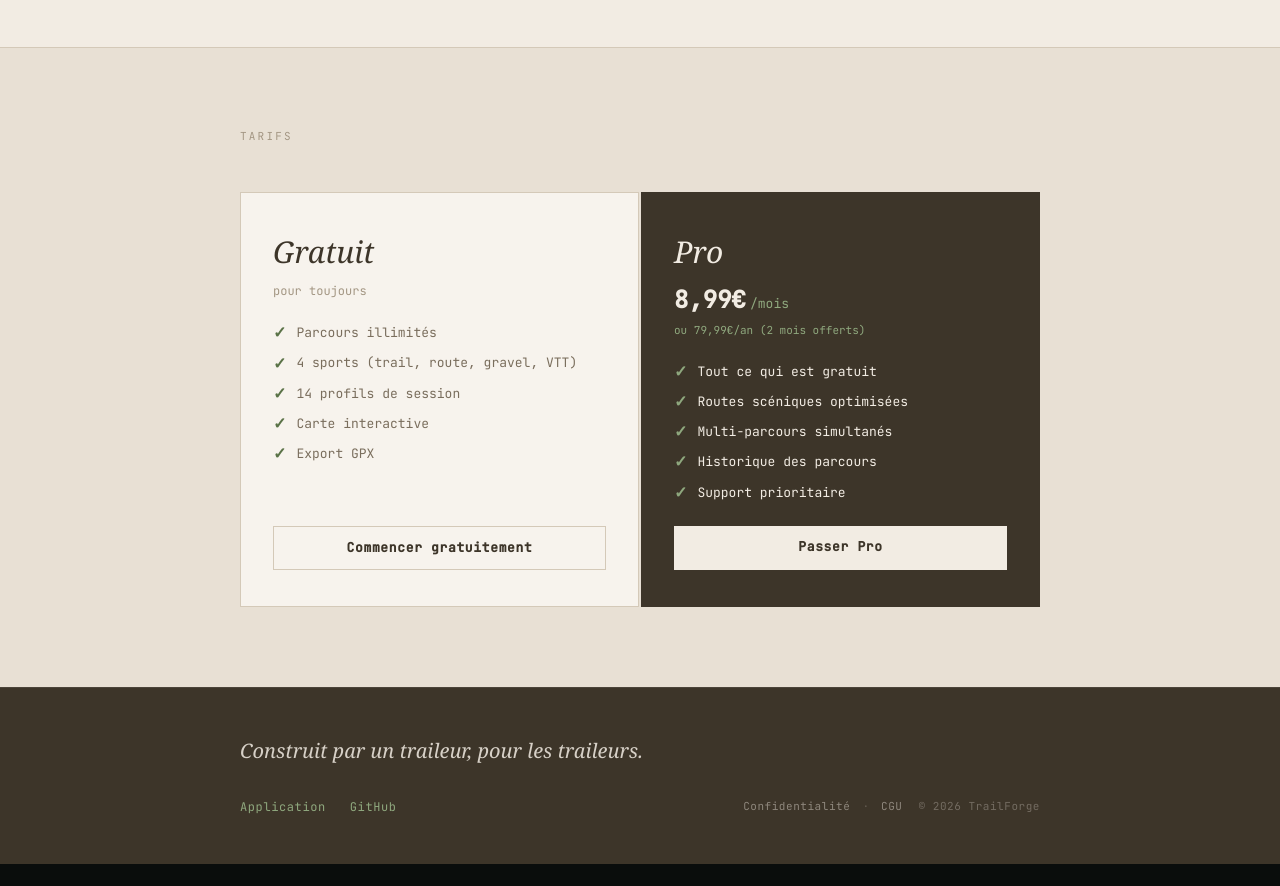
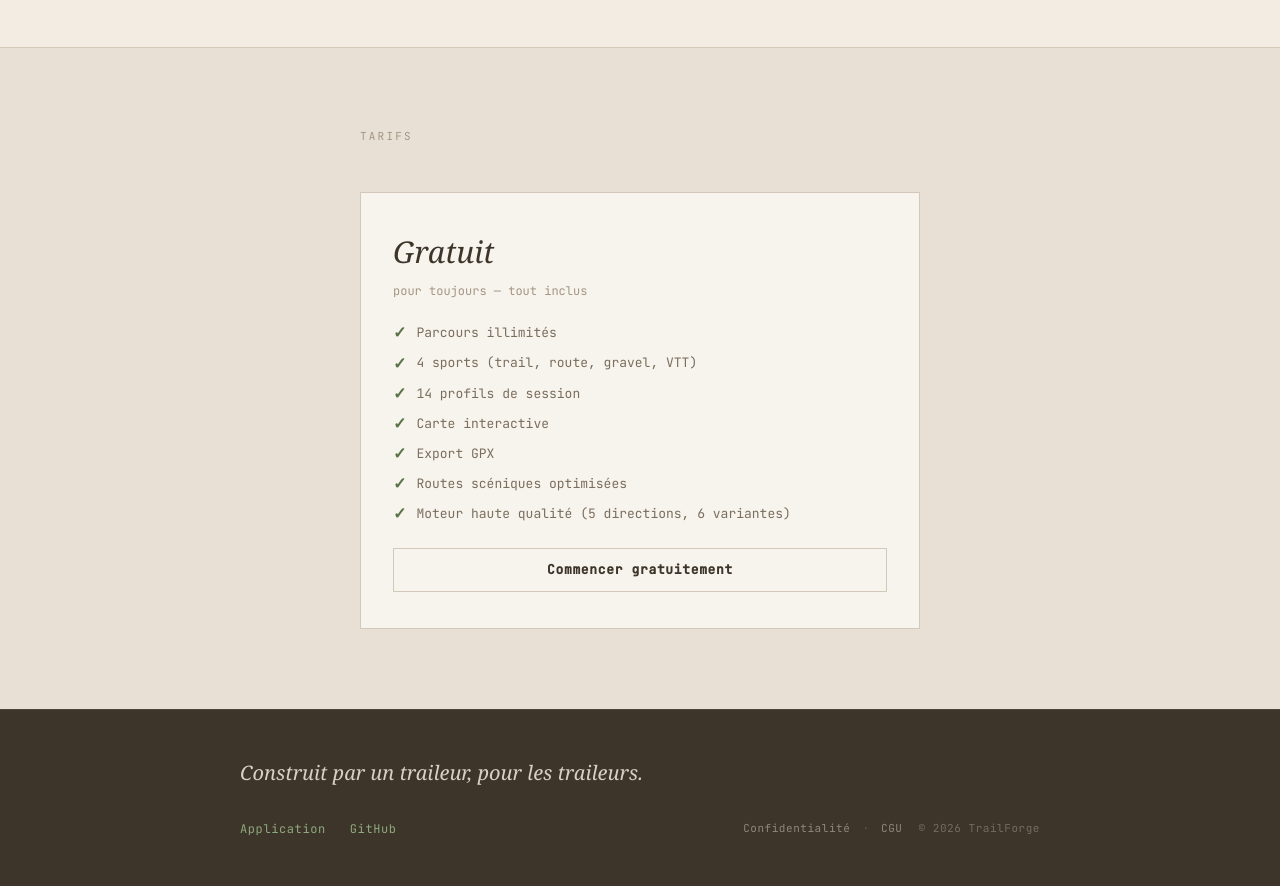
Before and after one commit to SausageMan99/Tracer, a Next.js app: page / in a window 1280 px wide. Shown: the part 2140-3026 px from the top of the page. Before the commit the page ends 3004 px from the top, so only its background shows below. Built offline with nearby package versions, Linux system fonts and the light colour scheme.

Commit message:
feat: replace pricing section with free-forever card

```diff
--- a/components/landing/PricingSection.tsx
+++ b/components/landing/PricingSection.tsx
@@ -2,20 +2,14 @@
 
 import Link from "next/link";
 
-const FREE_FEATURES = [
+const FEATURES = [
   "Parcours illimités",
   "4 sports (trail, route, gravel, VTT)",
   "14 profils de session",
   "Carte interactive",
   "Export GPX",
-] as const;
-
-const PRO_FEATURES = [
-  "Tout ce qui est gratuit",
   "Routes scéniques optimisées",
-  "Multi-parcours simultanés",
-  "Historique des parcours",
-  "Support prioritaire",
+  "Moteur haute qualité (5 directions, 6 variantes)",
 ] as const;
 
 export default function PricingSection() {
@@ -27,7 +21,7 @@ export default function PricingSection() {
         borderTop: "1px solid #d4c9b8",
       }}
     >
-      <div style={{ maxWidth: "800px", margin: "0 auto" }}>
+      <div style={{ maxWidth: "560px", margin: "0 auto" }}>
         <p
           style={{
             fontFamily: "var(--font-body)",
@@ -41,14 +35,6 @@ export default function PricingSection() {
           Tarifs
         </p>
 
-        <div
-          style={{
-            display: "grid",
-            gridTemplateColumns: "repeat(auto-fit, minmax(280px, 1fr))",
-            gap: "2px",
-          }}
-        >
-          {/* Free plan */}
         <div
           style={{
             background: "#f7f3ed",
@@ -79,7 +65,7 @@ export default function PricingSection() {
                 margin: 0,
               }}
             >
-                pour toujours
+              pour toujours — tout inclus
             </p>
           </div>
 
@@ -94,7 +80,7 @@ export default function PricingSection() {
               flex: 1,
             }}
           >
-              {FREE_FEATURES.map((feature) => (
+            {FEATURES.map((feature) => (
               <li
                 key={feature}
                 style={{
@@ -144,128 +130,6 @@ export default function PricingSection() {
             Commencer gratuitement
           </Link>
         </div>
-
-          {/* Pro plan */}
-          <div
-            style={{
-              background: "#3d3529",
-              padding: "36px 32px",
-              border: "1px solid #3d3529",
-              display: "flex",
-              flexDirection: "column",
-              gap: "24px",
-            }}
-          >
-            <div>
-              <h3
-                style={{
-                  fontFamily: "var(--font-heading)",
-                  fontSize: "clamp(22px, 3vw, 30px)",
-                  fontStyle: "italic",
-                  color: "#f2ece3",
-                  margin: "0 0 8px 0",
-                }}
-              >
-                Pro
-              </h3>
-              <p
-                style={{
-                  fontFamily: "var(--font-body)",
-                  fontSize: "24px",
-                  fontWeight: 700,
-                  color: "#f2ece3",
-                  margin: "0 0 4px 0",
-                }}
-              >
-                8,99€
-                <span
-                  style={{
-                    fontSize: "13px",
-                    fontWeight: 400,
-                    color: "#8fa87e",
-                    marginLeft: "4px",
-                  }}
-                >
-                  /mois
-                </span>
-              </p>
-              <p
-                style={{
-                  fontFamily: "var(--font-body)",
-                  fontSize: "11px",
-                  color: "#8fa87e",
-                  margin: 0,
-                }}
-              >
-                ou 79,99€/an (2 mois offerts)
-              </p>
-            </div>
-
-            <ul
-              style={{
-                listStyle: "none",
-                padding: 0,
-                margin: 0,
-                display: "flex",
-                flexDirection: "column",
-                gap: "12px",
-                flex: 1,
-              }}
-            >
-              {PRO_FEATURES.map((feature) => (
-                <li
-                  key={feature}
-                  style={{
-                    fontFamily: "var(--font-body)",
-                    fontSize: "13px",
-                    color: "#f2ece3",
-                    display: "flex",
-                    alignItems: "center",
-                    gap: "10px",
-                    lineHeight: 1.4,
-                  }}
-                >
-                  <span
-                    style={{
-                      color: "#8fa87e",
-                      fontWeight: 700,
-                      fontSize: "16px",
-                      lineHeight: 1,
-                      flexShrink: 0,
-                    }}
-                    aria-hidden="true"
-                  >
-                    ✓
-                  </span>
-                  {feature}
-                </li>
-              ))}
-            </ul>
-
-            <Link
-              href="/auth/signin?callbackUrl=%2Fapp%3Fupgrade%3Dpro"
-              style={{
-                fontFamily: "var(--font-body)",
-                fontSize: "13px",
-                fontWeight: 700,
-                letterSpacing: "0.05em",
-                color: "#3d3529",
-                background: "#f2ece3",
-                border: "none",
-                padding: "14px 24px",
-                display: "block",
-                width: "100%",
-                textAlign: "center",
-                minHeight: "44px",
-                cursor: "pointer",
-                lineHeight: 1,
-                textDecoration: "none",
-              }}
-            >
-              Passer Pro
-            </Link>
-          </div>
-        </div>
       </div>
     </section>
   );
```
Lines whose indentation alone changed are shown as unchanged.
